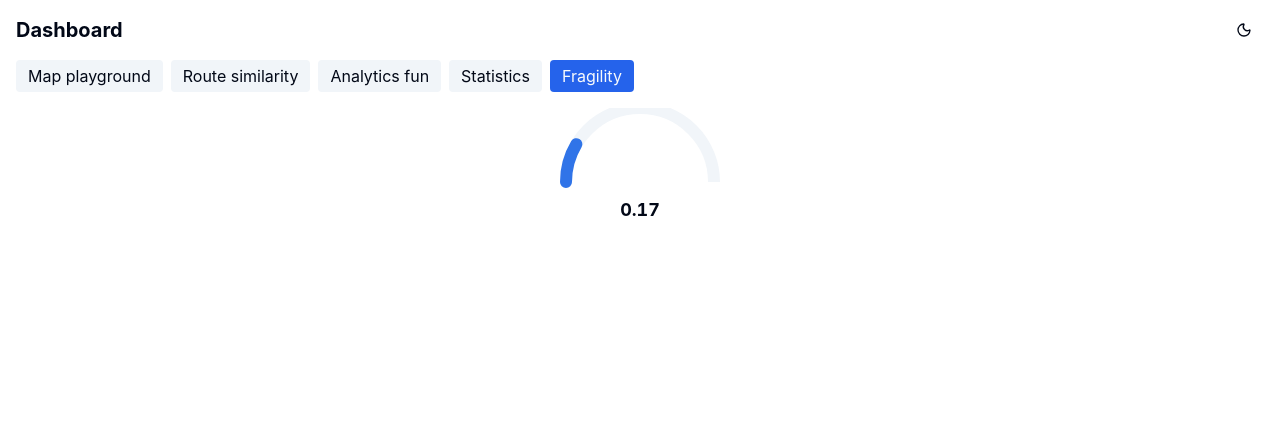
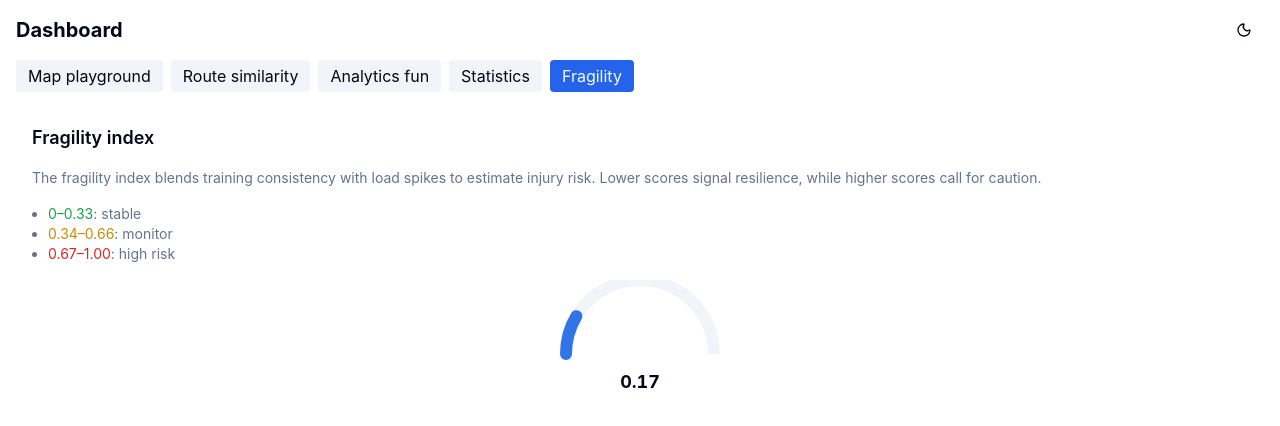
Before and after one commit to osmond/improved-system, a React (Vite) app: page / in a window 1280 px wide. Shown: the top 426 px of the page. Built offline with nearby package versions, Linux system fonts and the light colour scheme.

Commit message:
docs: explain fragility index

```diff
--- a/src/pages/Dashboard.tsx
+++ b/src/pages/Dashboard.tsx
@@ -49,7 +49,26 @@ export default function Dashboard() {
         <Statistics />
       </TabsContent>
       <TabsContent value="fragility">
-        <FragilityGauge />
+        <div className="space-y-4 p-4">
+          <h3 className="text-lg font-semibold">Fragility index</h3>
+          <p className="text-sm text-muted-foreground">
+            The fragility index blends training consistency with load spikes to
+            estimate injury risk. Lower scores signal resilience, while higher
+            scores call for caution.
+          </p>
+          <ul className="text-sm text-muted-foreground list-disc pl-4">
+            <li>
+              <span className="text-green-600">0–0.33</span>: stable
+            </li>
+            <li>
+              <span className="text-yellow-600">0.34–0.66</span>: monitor
+            </li>
+            <li>
+              <span className="text-red-600">0.67–1.00</span>: high risk
+            </li>
+          </ul>
+          <FragilityGauge />
+        </div>
       </TabsContent>
     </Tabs>
   );
```
Also changed, not shown: 1 other file (tests, documents, lock files or other folders).
